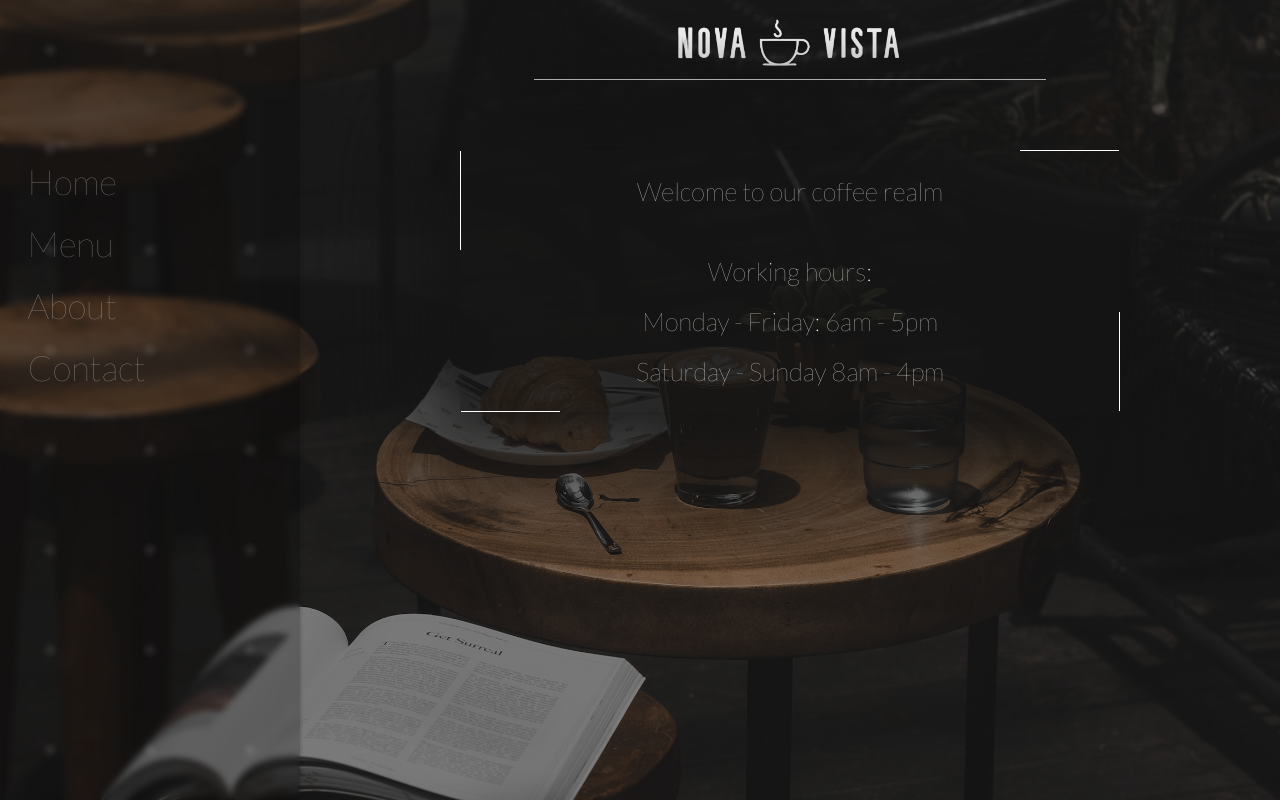
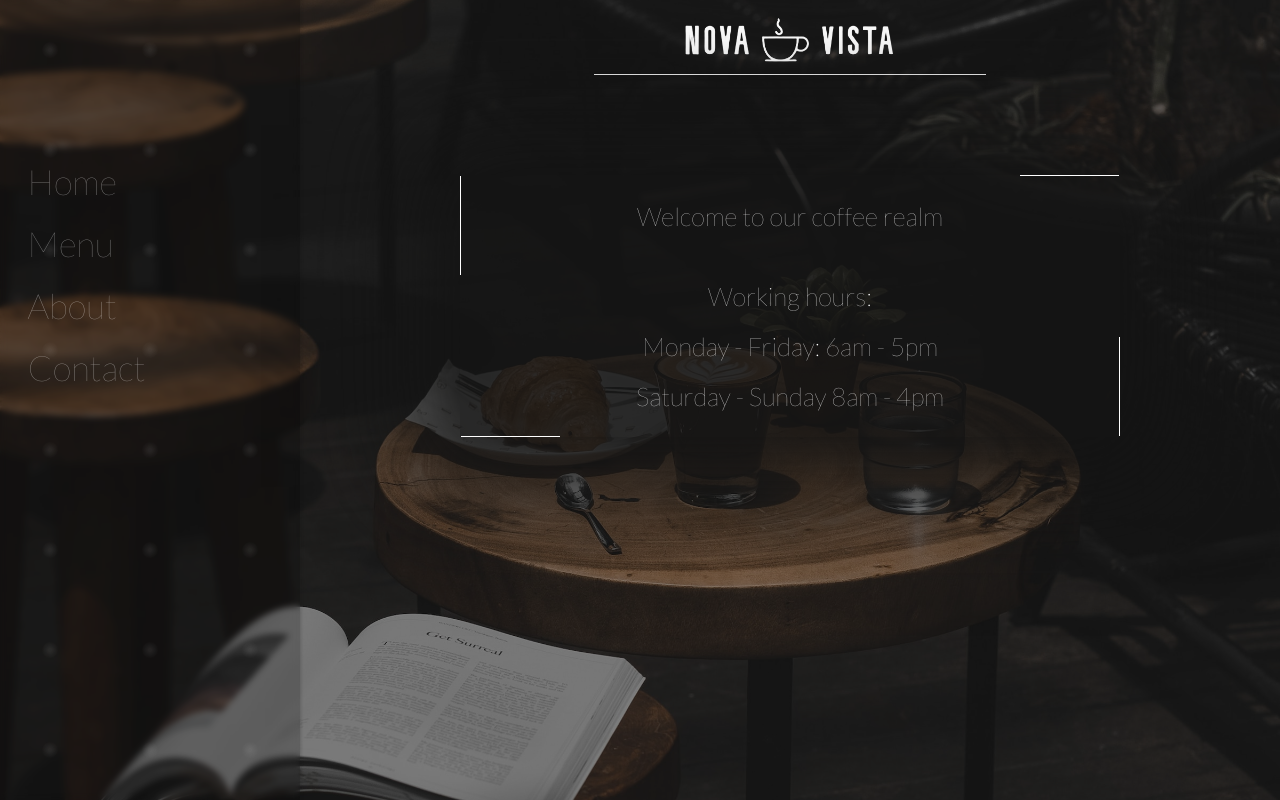
Before and after one commit to sevleo/TOP-RestaurantMenu, a website built with webpack: page src/index.html in a window 1280 px wide. Built offline with nearby package versions, Linux system fonts and the light colour scheme.

Commit message:
fix logo alignment bug for safari browser

```diff
--- a/src/styles.css
+++ b/src/styles.css
@@ -193,13 +193,12 @@ html {
     }
 
     .content {
-        display: grid;
-        justify-content: center;
+        display: flex;
+        flex-direction: column;
+        /* justify-content: center; */
+        align-items: center;
         grid-row: 1 / 2;
         grid-column: 2 / 3;
-        grid-template-columns: 1fr;
-        /* margin-left: minmax(300px, 1fr); */
-        grid-template-rows: minmax(10px, 50px) 9fr;
     }
 
     .menu-logo {
@@ -209,19 +208,16 @@ html {
         background-position: center;
 
         z-index: 1;
-        height: max(10%, 50px);
+        height: 75px;
         width: 40%;
-        position: fixed;
-        grid-column: 1 / 2;
-        grid-row: 1 / 2;
+        /* position: fixed; */
         justify-self: center;
         border-bottom: 0.5px white solid;
+        flex-shrink: 0;
     }
 
     .content-container {
         position: relative;
-        grid-column: 1 / 2;
-        grid-row: 2 / 3;
         padding: clamp(10px, 15vh, 100px) 20px 10px 20px;
         color: white;
         z-index: 2;
@@ -229,6 +225,7 @@ html {
         max-width: 700px;
         justify-self: center;
         display: flex;
+        flex-shrink: 1 1 0;
     }
 
     .content-container > div {
```
Also changed, not shown: dist/main.js.
